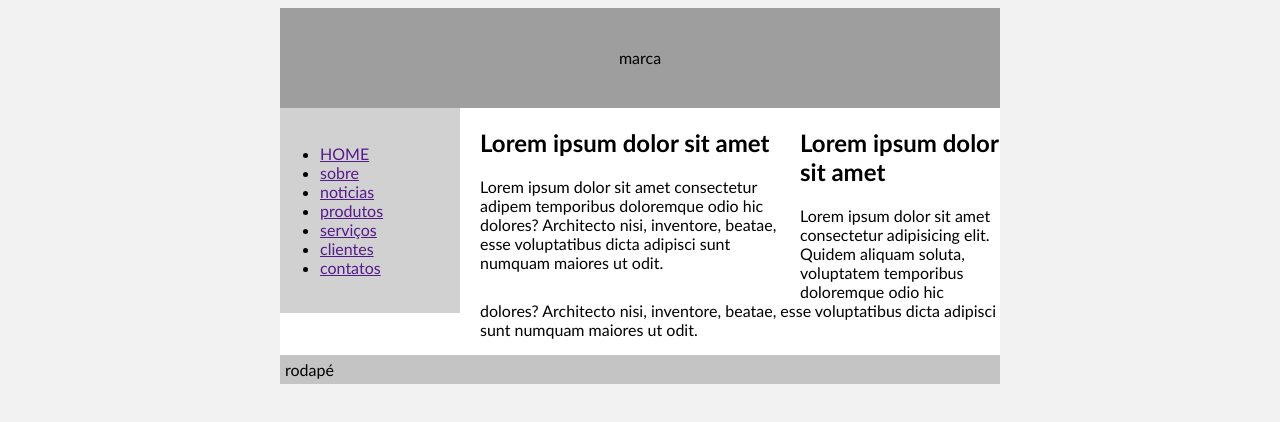
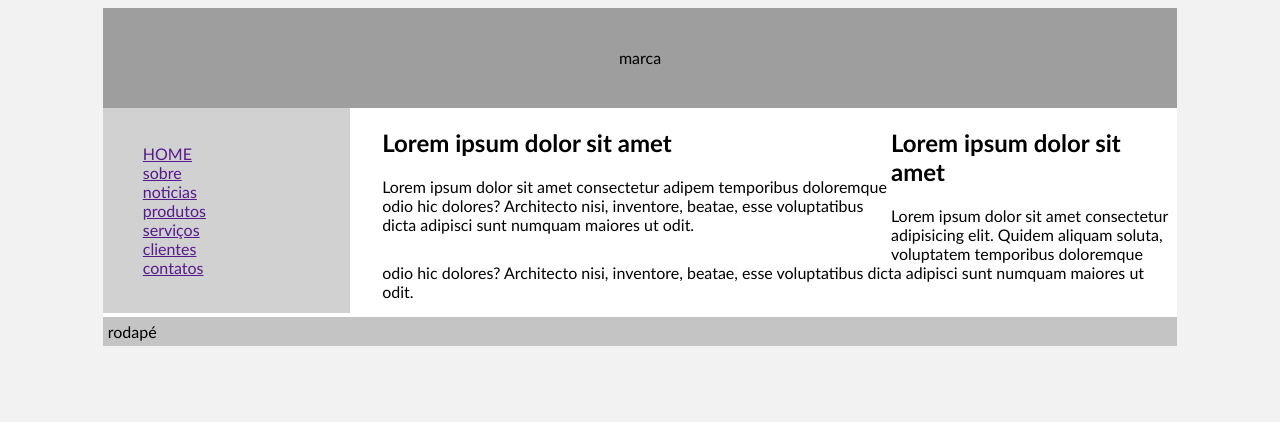
Before and after one commit to igor98santos/css3-interm-diario-e-avan-ado, a plain HTML site: page layouts de largura fixa/index.html in a window 1280 px wide. Drawn offline with Linux system fonts and the light colour scheme.

Commit message:
Update style.css

```diff
--- a/layouts de largura fixa/style.css
+++ b/layouts de largura fixa/style.css
@@ -4,7 +4,7 @@ body{
     background: #f2f2f2;
 }
 #container{
-    width: 720px;
+    width: 85%;
     margin: 0 auto ;
     background: #fff;
 }
@@ -16,15 +16,15 @@ body{
 
 }
 #conteudo{
-    width: 520px;
+    width: 74%;/*75%*/
     float: right ;
 }
 #conteudo-principal{
-    width: 320px;
+    width: 64%;/*320px*/
     float: left;
 }
 #conteudo-secundario{
-    width: 180px;
+    width: 34;/*180px*/
     float: right;
     background: #d1d1d1;
 }
@@ -36,11 +36,15 @@ body{
     padding-right: 20px;
 }
 #navegacao {
-    width: 180px;
+    width: 23%;/*180px*/
     float: left;
     padding-top: 20px;
     padding-bottom: 20px;
     background: #d1d1d1;
+}
+
+#navegacao ul {
+    list-style: none;
 }
 
 #rodape{
```
